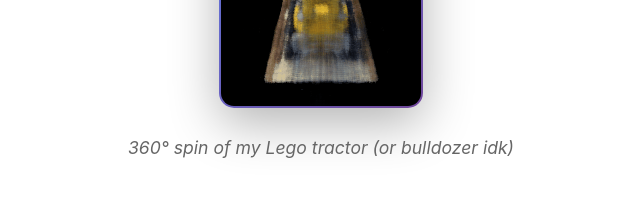
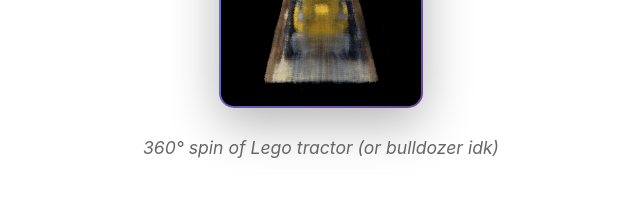
Before and after one commit to eattie/eattie.github.io, a plain HTML site: page 5/index.html in a window 1280 px wide. Shown: the part 4760-4969 px from the top of the page, 319-959 px from the left. Drawn offline with Linux system fonts and the light colour scheme.

Commit message:
Typo fix

```diff
--- a/5/index.html
+++ b/5/index.html
@@ -440,7 +440,7 @@
                     <div class="gif-container">
                         <img src="main/2/deliverable_5_spherical_render.gif" alt="360° Lego NeRF Rendering">
                     </div>
-                    <p class="gif-caption">360° spin of my Lego tractor (or bulldozer idk)</p>
+                    <p class="gif-caption">360° spin of Lego tractor (or bulldozer idk)</p>
                 </div>
 
                 <h3>Rays Visualization</h3>
```
